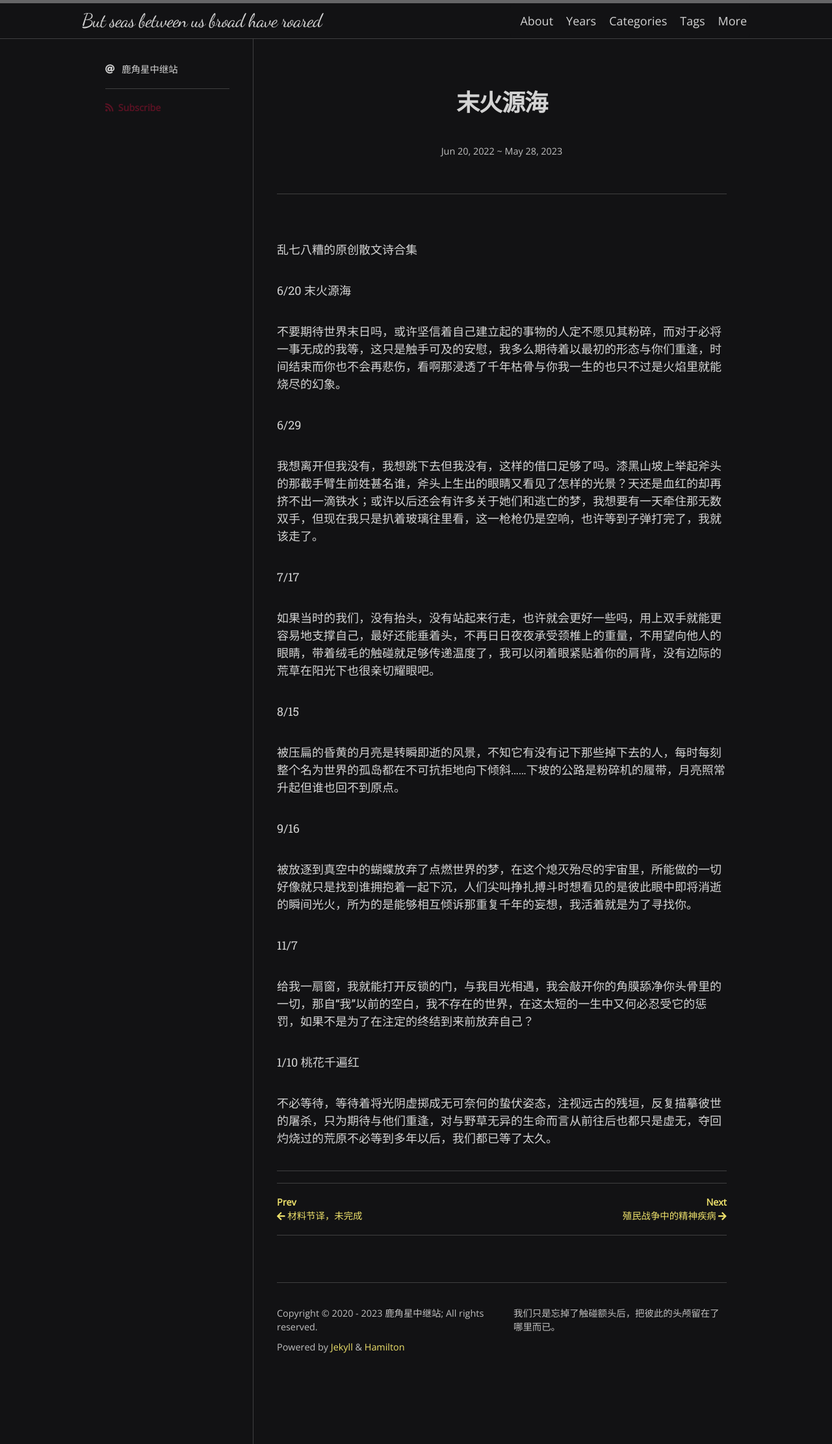
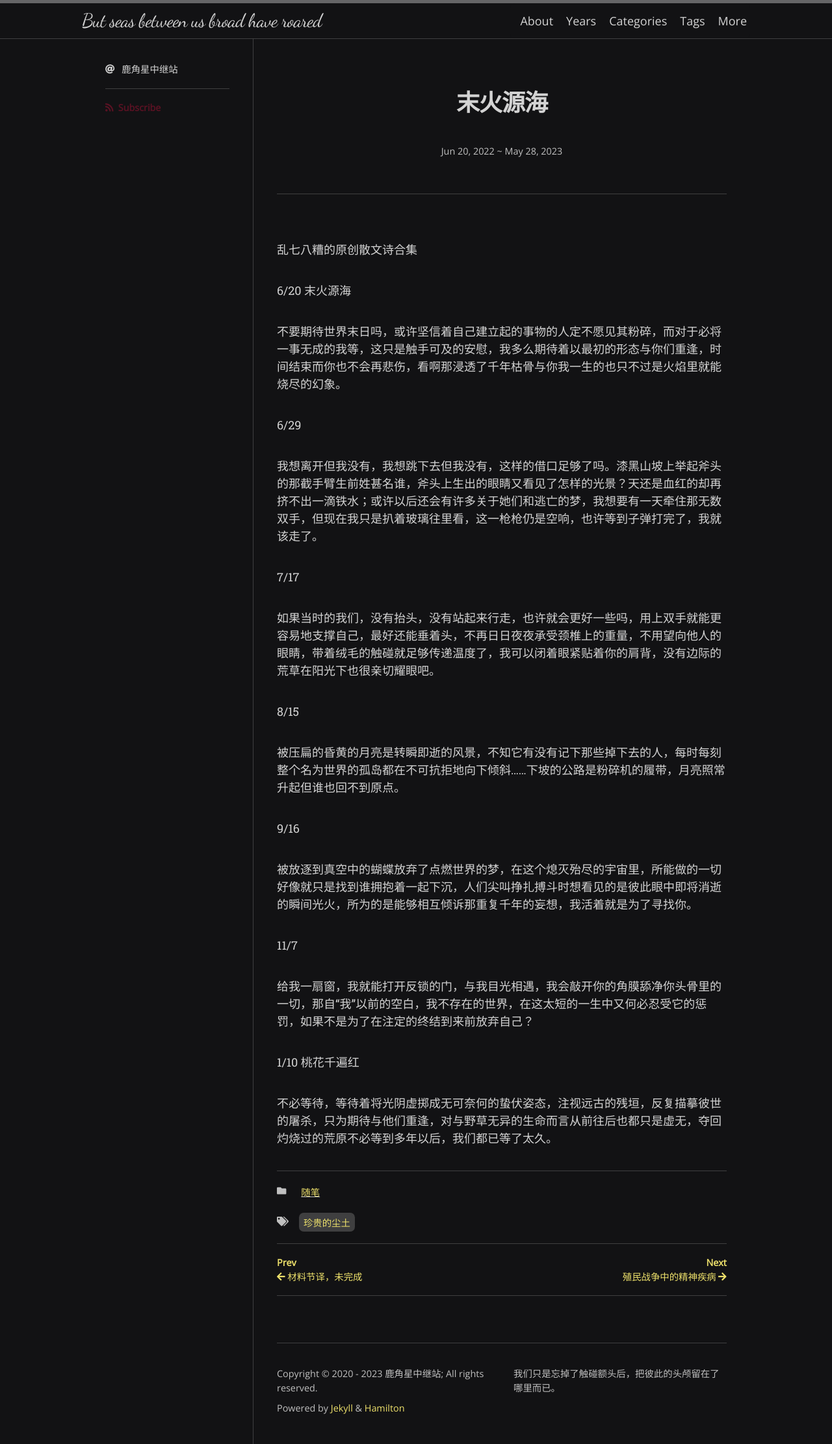
Before and after one commit to scatterdclouds/scatterdclouds.github.io, a Jekyll site: the page built from _posts/2022-06-20-apocalypsenostalgia.md, in a window 1280 px wide. Shown: the whole page at 65% size. Built offline with Jekyll 4.4.1, drawn with Linux system fonts in a browser that asks for light colours; nearby versions of some CDN libraries; some web fonts are replaced; comment, search, counter and statistics services are not loaded.

Commit message:
Update 2022-06-20-apocalypsenostalgia.md

```diff
--- a/_posts/2022-06-20-apocalypsenostalgia.md
+++ b/_posts/2022-06-20-apocalypsenostalgia.md
@@ -3,8 +3,8 @@ layout: post
 title: "末火源海"
 date: 2022-06-20 15:20:00 +0800
 last_modified_at: 2023-05-27 21:35:00 -0700
-categories: []
-tags: []
+categories: [随笔]
+tags: [珍贵的尘土]
 comments: true
 ---
 乱七八糟的原创散文诗合集
```
